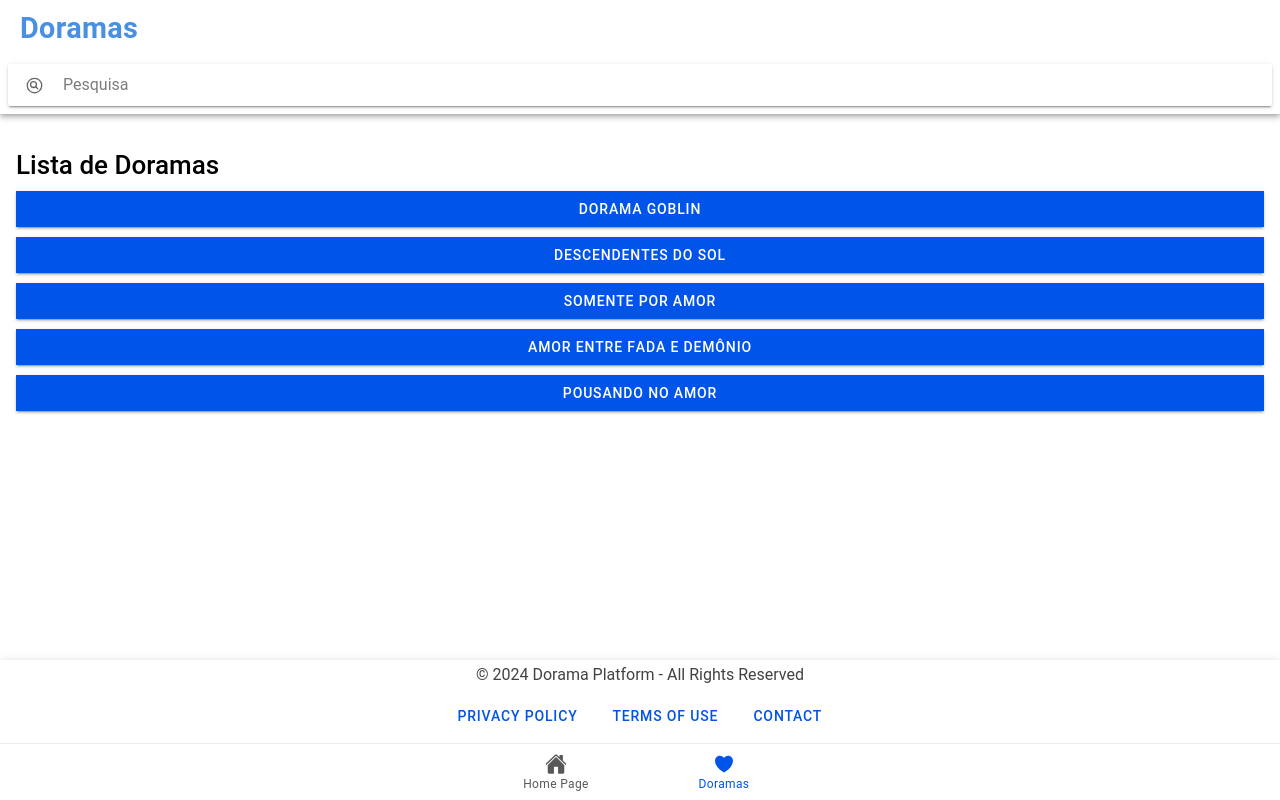
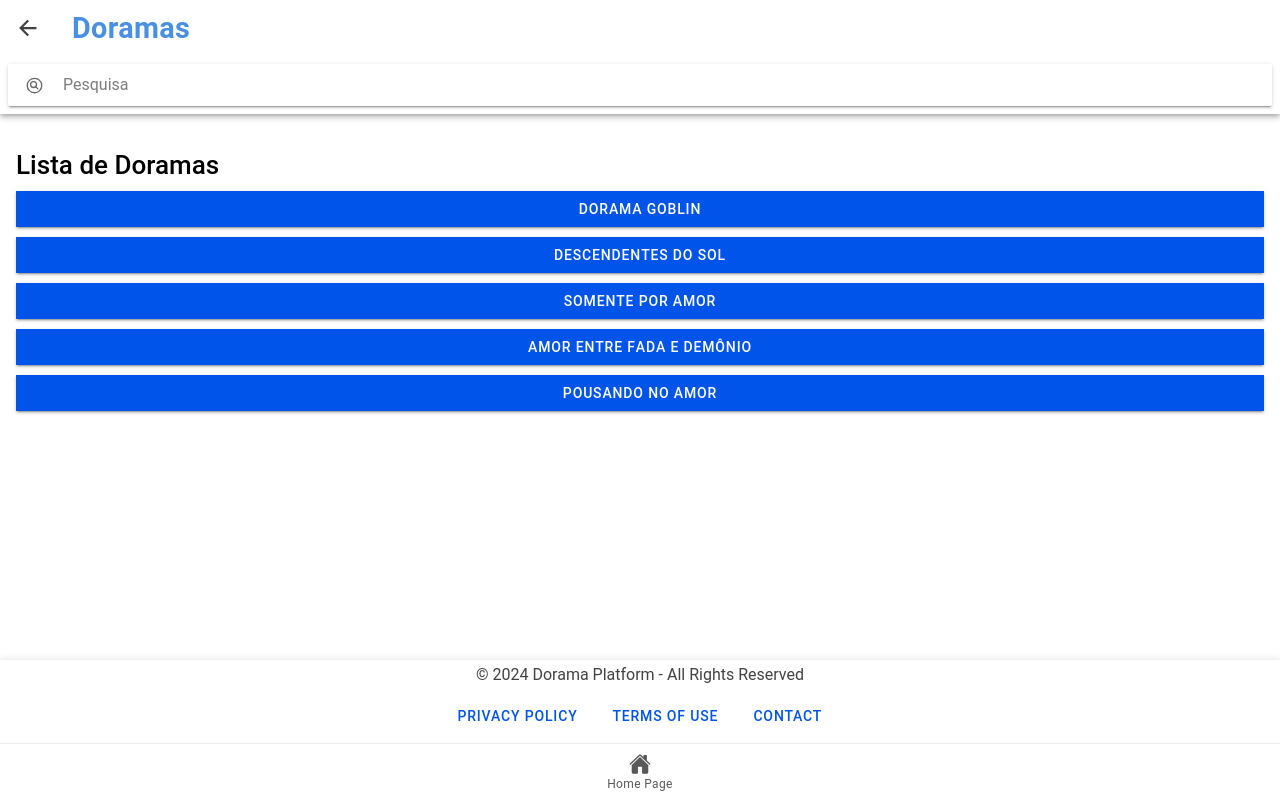
Before and after one commit to amanda-sato/ionic-frontend, a React (Vite) app: page /tab1 in a window 1280 px wide. Both pictures are taken after a click on the element "DORAMAS". Built offline with nearby package versions, Linux system fonts and the light colour scheme.

Commit message:
retira o icone de doramas e altera rotas

```diff
--- a/src/App.tsx
+++ b/src/App.tsx
@@ -62,10 +62,6 @@ const App: React.FC<{ products: { id: number, name: string, description: string,
             <IonIcon aria-hidden="true" icon={home} />
             <IonLabel>Home Page</IonLabel>
           </IonTabButton>
-          <IonTabButton tab="doramas" href="/doramas">
-            <IonIcon aria-hidden="true" icon={heart} />
-            <IonLabel>Doramas</IonLabel>
-          </IonTabButton>
         </IonTabBar>
       </IonTabs>
     </IonReactRouter>
--- a/src/pages/DoramaList.tsx
+++ b/src/pages/DoramaList.tsx
@@ -36,6 +36,9 @@ const DoramaList: React.FC<{ products: { id: number, name: string, description:
     <IonPage>
       <IonHeader>
         <IonToolbar>
+        <IonButtons slot="start">
+            <IonBackButton />
+          </IonButtons>
           <IonTitle className="header-title">Doramas</IonTitle>
         </IonToolbar>
 
```
